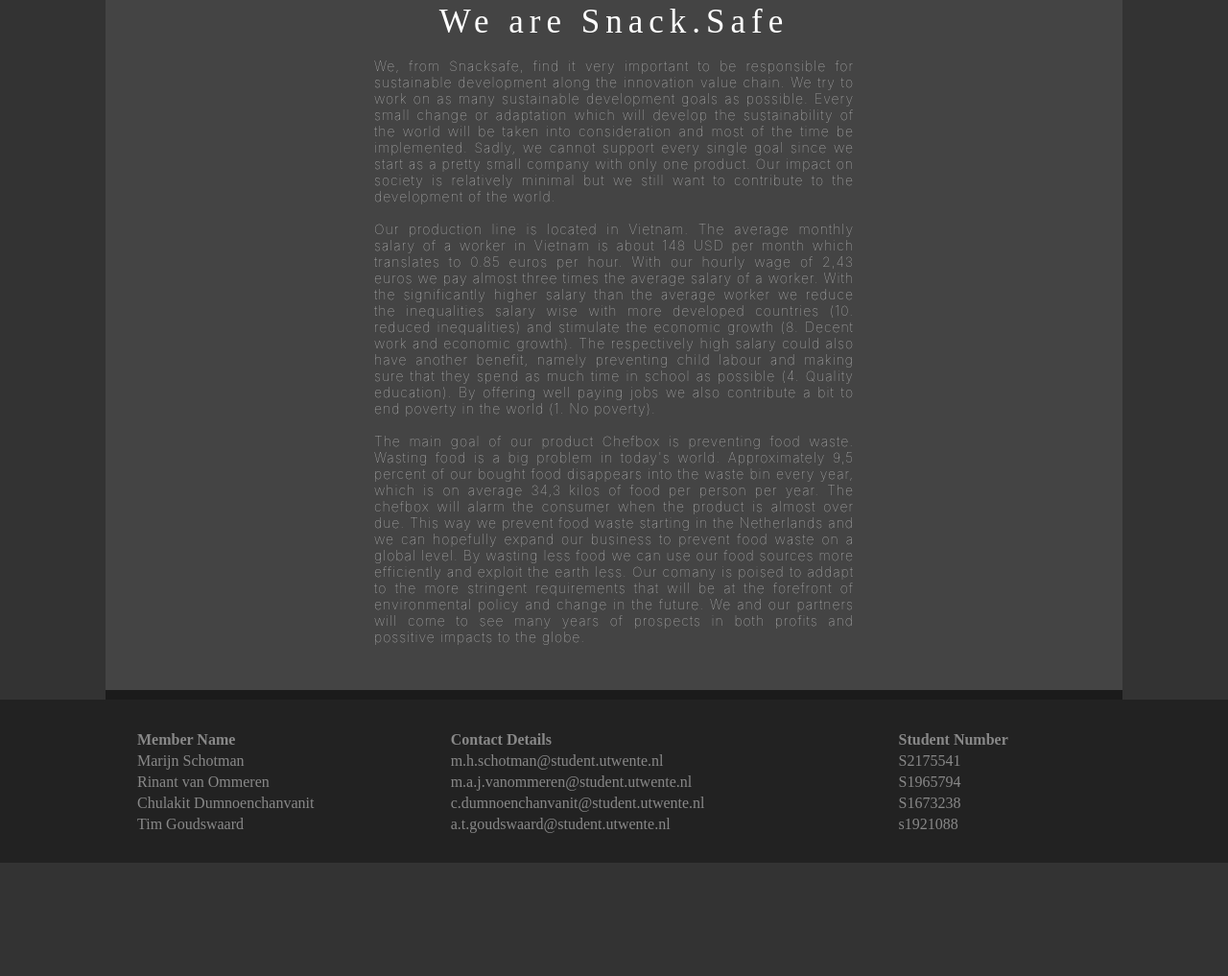
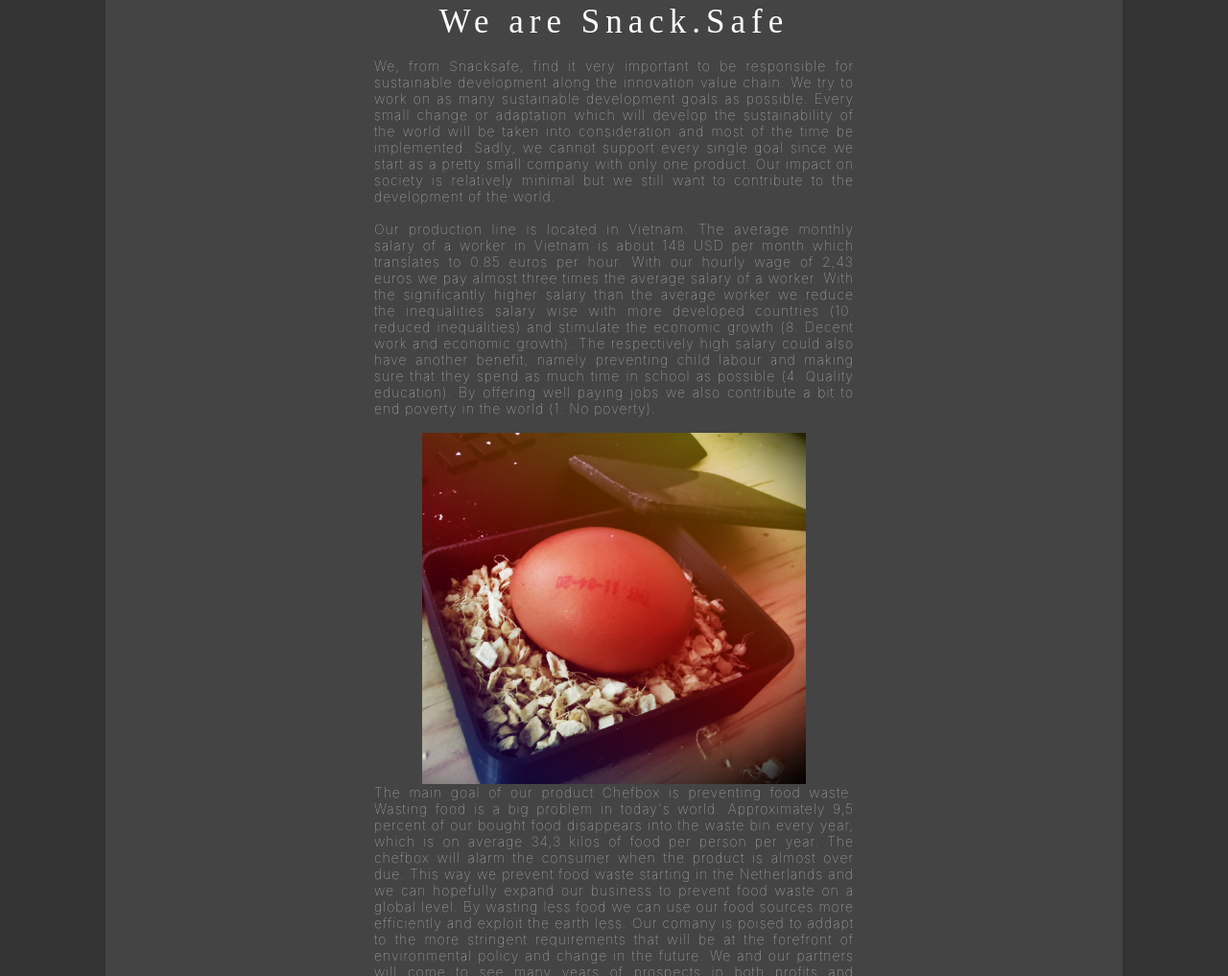
Before and after one commit to Bobthelightbringer/Bobthelightbringer, a plain HTML site: page investment.html in a window 1280 px wide. Shown: the part 407-1424 px from the top of the page at 96% size. Before the commit the page ends 1306 px from the top, so only its background shows below. Drawn offline with Linux system fonts and the light colour scheme.

Commit message:
Add files via upload

```diff
--- a/investment.html
+++ b/investment.html
@@ -55,6 +55,7 @@
 				education). By offering well paying jobs we also contribute a bit to end poverty in the world (1. No poverty).
 				<br><br>
 			</p>
+			<img src="images/egg1.PNG" alt="egg image" style="margin: auto;display: block; padding-top: 0px; border: 0px; width: 400px;">
 			<p>
 				The main goal of our product Chefbox is preventing food waste. Wasting food is a big problem in today's world.
 				Approximately 9,5 percent of our bought food disappears into the waste bin every year, which is on average
```
